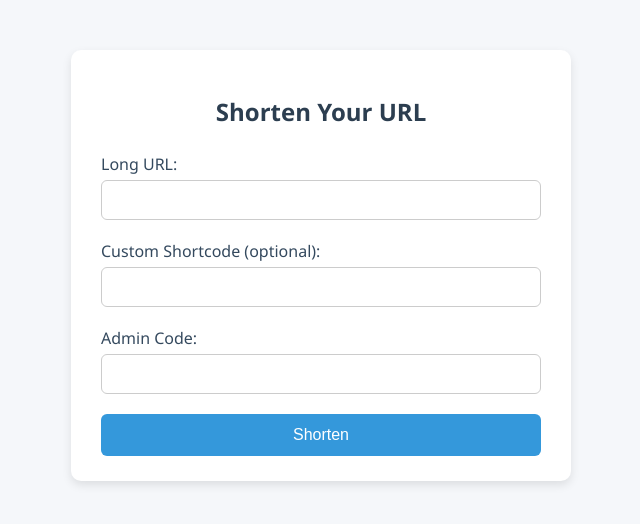
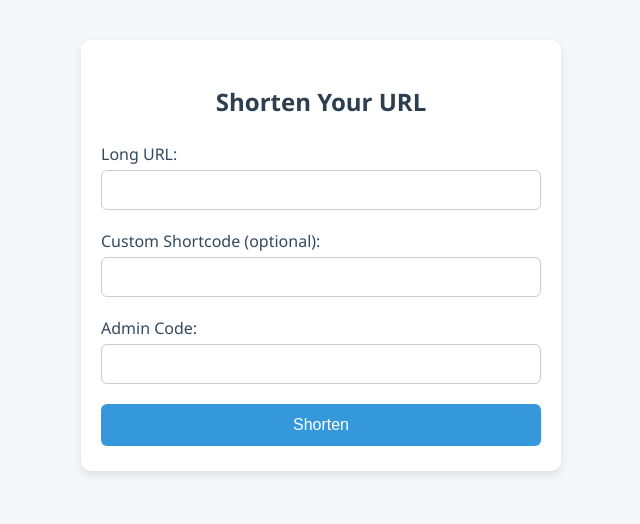
Before and after one commit to LFandiX/url_shorterner, a Flask app: page /posturl in a window 1280 px wide. Shown: the top 524 px of the page, without its empty margins (319-959 px from the left). Run offline with Flask 3, Linux system fonts and the light colour scheme.

Commit message:
Editong FInal form

```diff
--- a/templates/form.html
+++ b/templates/form.html
@@ -1,7 +1,9 @@
 <!DOCTYPE html>
 <html>
-<head><title>Shorten URL</title>
-<style>
+<head>
+  <title>Shorten URL</title>
+  <meta name="viewport" content="width=device-width, initial-scale=1.0">
+  <style>
     body {
       font-family: 'Segoe UI', Tahoma, Geneva, Verdana, sans-serif;
       background-color: #f5f7fa;
@@ -15,12 +17,13 @@
 
     .container {
       background-color: #fff;
-      padding: 25px 30px;
-      margin-top: 50px;
+      padding: 25px 20px;
+      margin-top: 40px;
       border-radius: 10px;
       box-shadow: 0 4px 10px rgba(0, 0, 0, 0.1);
-      width: 100%;
-      max-width: 500px;
+      width: 90vw;
+      max-width: 480px;
+      min-width: 280px;
       box-sizing: border-box;
     }
 
@@ -72,12 +75,6 @@
       background-color: #2980b9;
     }
 
-    @media (max-width: 600px) {
-      .container {
-        margin-top: 20px;
-        padding: 20px;
-      }
-    }
   </style>
 </head>
 <body>
```
